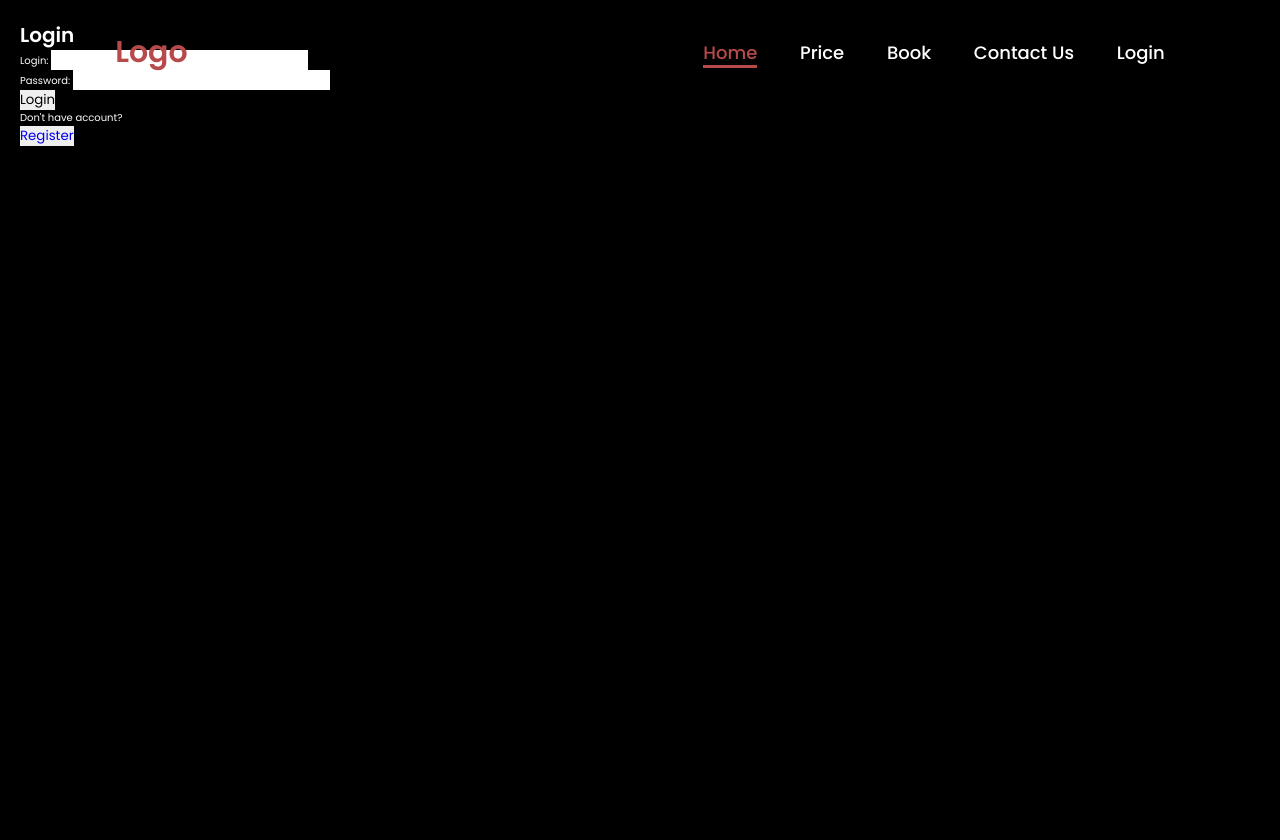
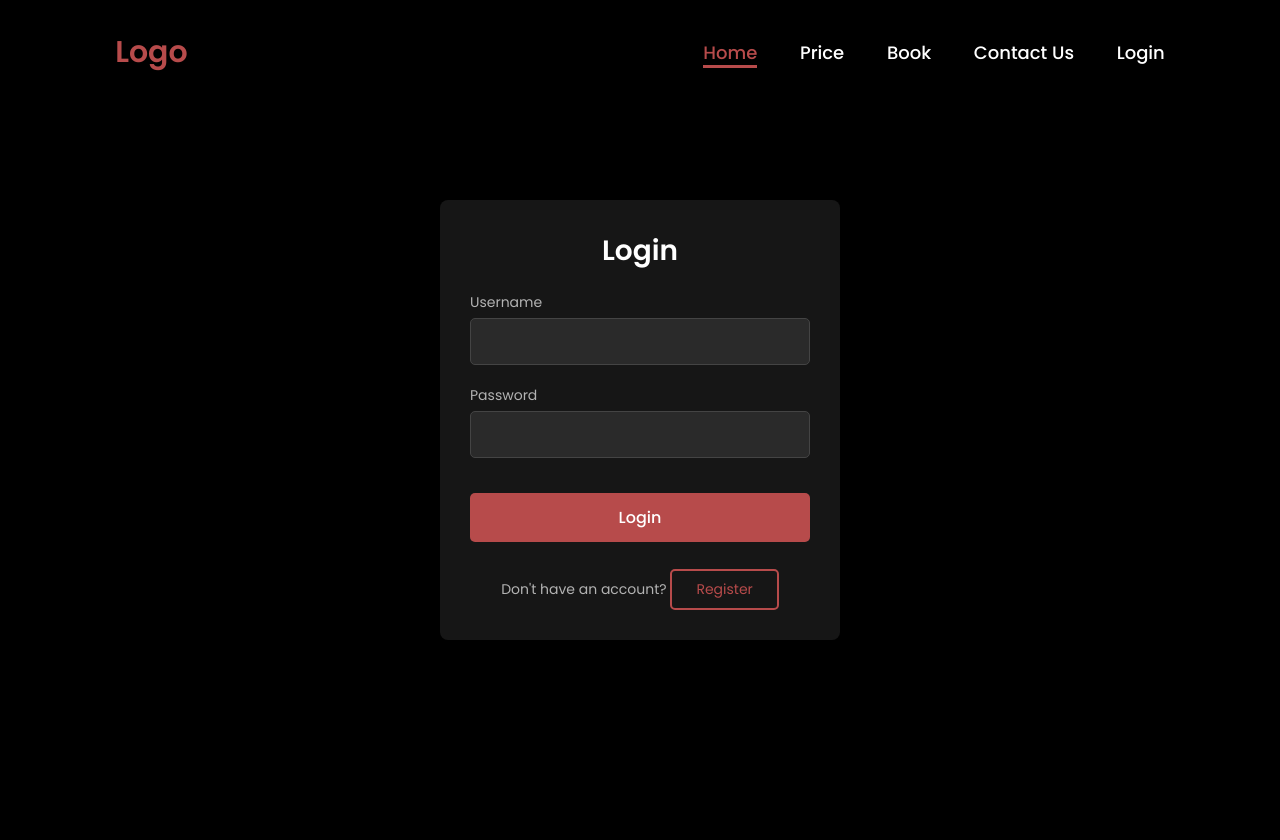
Before and after one commit to arystan09/PcBooking, a Django app: page /login/ in a window 1280 px wide. Before the commit the page ends 146 px from the top, so only its background shows below. Run offline with Django 5.2, Linux system fonts and the light colour scheme.

Commit message:
feat: login and reg

```diff
--- a/base/templates/base/login.html
+++ b/base/templates/base/login.html
@@ -1,16 +1,24 @@
 {% extends 'base/main.html' %}
 
-{%block content%}
-<h1>Login</h1>
-    <form method="post">
-        {% csrf_token %}
-
-        {%for f in form%}
-        <p><label class="form-label" for="{{ f.id_for_label }}">{{f.label}}: </label>{{f}}</p>
-        <div class="form-error">{{f.errors}}</div>
-        {%endfor%}
-        <button type="submit">Login</button>
-    </form>
-    <p>Don't have account?</p>
-    <button><a href="{%url 'register'%}">Register</a></button>
-{%endblock%}
+{% block content %}
+<div class="page-wrapper">
+    <div class="login-container">
+        <h1>Login</h1>
+        <form method="post">
+            {% csrf_token %}
+            <div class="form-group">
+                <label class="form-label" for="username">Username</label>
+                <input type="text" id="username" name="username" required>
+                <div class="form-error">{{ form.username.errors }}</div>
+            </div>
+            <div class="form-group">
+                <label class="form-label" for="password">Password</label>
+                <input type="password" id="password" name="password" required>
+                <div class="form-error">{{ form.password.errors }}</div>
+            </div>
+            <button type="submit" class="btn-login">Login</button>
+            <div class="register-prompt">Don't have an account? <a href="{% url 'register' %}" class="btn-register">Register</a></div>
+        </form>
+    </div>
+</div>
+{% endblock %}
--- a/static/styles/main.css
+++ b/static/styles/main.css
@@ -590,3 +590,228 @@ p.text span {
 .btn-book:hover {
     background-color: #444451;
 }
+
+
+/* Login  */
+
+.page-wrapper {
+    display: flex;
+    justify-content: center;
+    align-items: center;
+    min-height: 100vh;
+    padding: 20px;
+    background-color: #000;
+    color: #fff;
+}
+
+.login-container {
+    width: 100%;
+    max-width: 400px;
+    padding: 3rem;
+    background-color: #161616;
+    border-radius: 8px;
+    box-shadow: 0 4px 12px rgba(0, 0, 0, 0.6);
+    text-align: center;
+    font-family: 'Poppins', sans-serif;
+}
+
+.login-container h1 {
+    font-size: 2.8rem;
+    color: #fff;
+    font-weight: 600;
+    margin-bottom: 2rem;
+}
+
+.form-group {
+    margin-bottom: 2rem;
+    text-align: left;
+}
+
+.form-label {
+    font-size: 1.4rem;
+    color: #b3b3b3;
+    margin-bottom: 0.5rem;
+    display: block;
+}
+
+input[type="text"],
+input[type="password"] {
+    width: 100%;
+    padding: 1.2rem;
+    background-color: #2a2a2a;
+    border: 1px solid #444;
+    border-radius: 5px;
+    color: #fff;
+    font-size: 1.4rem;
+    transition: border-color 0.3s ease;
+}
+
+input[type="text"]:focus,
+input[type="password"]:focus {
+    border-color: #b74b4b;
+}
+
+.btn-login {
+    width: 100%;
+    padding: 1.2rem;
+    background-color: #b74b4b;
+    color: #fff;
+    font-size: 1.6rem;
+    font-weight: 500;
+    cursor: pointer;
+    border-radius: 5px;
+    transition: all 0.3s ease;
+    margin-top: 1.5rem;
+}
+
+.btn-login:hover {
+    background-color: #ff5959;
+    box-shadow: 0 0 10px #ff5959, 0 0 20px #b74b4b;
+}
+
+.register-prompt {
+    font-size: 1.4rem;
+    color: #b3b3b3;
+    margin-top: 1.5rem;
+}
+
+.btn-register {
+    display: inline-block;
+    padding: 0.8rem 2.4rem;
+    margin-top: 1.2rem;
+    background-color: transparent;
+    color: #b74b4b;
+    font-size: 1.4rem;
+    border: 2px solid #b74b4b;
+    border-radius: 5px;
+    cursor: pointer;
+    transition: all 0.3s ease;
+}
+
+.btn-register:hover {
+    background-color: #b74b4b;
+    color: #fff;
+}
+
+a {
+    color: inherit;
+    text-decoration: none;
+}
+
+
+/* Register Page */
+
+.page-wrapper {
+    display: flex;
+    justify-content: center;
+    align-items: center;
+    min-height: 100vh;
+    padding: 20px;
+    background-color: #000;
+    color: #fff;
+}
+
+.register-container {
+    width: 100%;
+    max-width: 400px;
+    padding: 3rem;
+    background-color: #161616;
+    border-radius: 8px;
+    box-shadow: 0 4px 12px rgba(0, 0, 0, 0.6);
+    text-align: center;
+    font-family: 'Poppins', sans-serif;
+}
+
+.input-group {
+    display: flex;
+    justify-content: space-between; /* Размещает элементы по краям */
+    gap: 1rem; /* Промежуток между полями */
+}
+
+.input-group .form-group {
+    flex: 1; /* Позволяет полям заполнять доступное пространство */
+}
+
+.register-container h1 {
+    font-size: 2.8rem;
+    color: #fff;
+    font-weight: 600;
+    margin-bottom: 2rem;
+}
+
+.form-label {
+    font-size: 1.4rem;
+    color: #b3b3b3;
+    margin-bottom: 0.5rem;
+    display: block;
+    text-align: left;
+}
+
+.form-error {
+    color: #ff5959;
+    font-size: 1.2rem;
+    margin-bottom: 1rem;
+    text-align: left;
+}
+
+input[type="text"],
+input[type="password"],
+input[type="email"] {
+    width: 100%;
+    padding: 1.2rem;
+    background-color: #2a2a2a;
+    border: 1px solid #444;
+    border-radius: 5px;
+    color: #fff;
+    font-size: 1.4rem;
+    transition: border-color 0.3s ease;
+}
+
+input[type="text"]:focus,
+input[type="password"]:focus,
+input[type="email"]:focus {
+    border-color: #b74b4b;
+}
+
+.btn-register2 {
+    width: 100%;
+    padding: 1.2rem;
+    background-color: #b74b4b;
+    color: #fff;
+    font-size: 1.6rem;
+    font-weight: 500;
+    cursor: pointer;
+    border-radius: 5px;
+    transition: all 0.3s ease;
+    margin-top: 1.5rem;
+}
+
+.btn-register:hover {
+    background-color: #ff5959;
+    box-shadow: 0 0 10px #ff5959, 0 0 20px #b74b4b;
+}
+
+.login-prompt {
+    font-size: 1.4rem;
+    color: #b3b3b3;
+    margin-top: 1.5rem;
+}
+
+.btn-login-link {
+    display: inline-block;
+    padding: 0.8rem 2.4rem;
+    margin-top: 1.2rem;
+    background-color: transparent;
+    color: #b74b4b;
+    font-size: 1.4rem;
+    border: 2px solid #b74b4b;
+    border-radius: 5px;
+    cursor: pointer;
+    transition: all 0.3s ease;
+    text-decoration: none;
+}
+
+.btn-login-link:hover {
+    background-color: #b74b4b;
+    color: #fff;
+}
```
Also changed, not shown: base/templates/base/register.html (+20 -14 lines), base/forms.py (line endings or trailing spaces), db.sqlite3, static/styles/script.js (line endings or trailing spaces).
